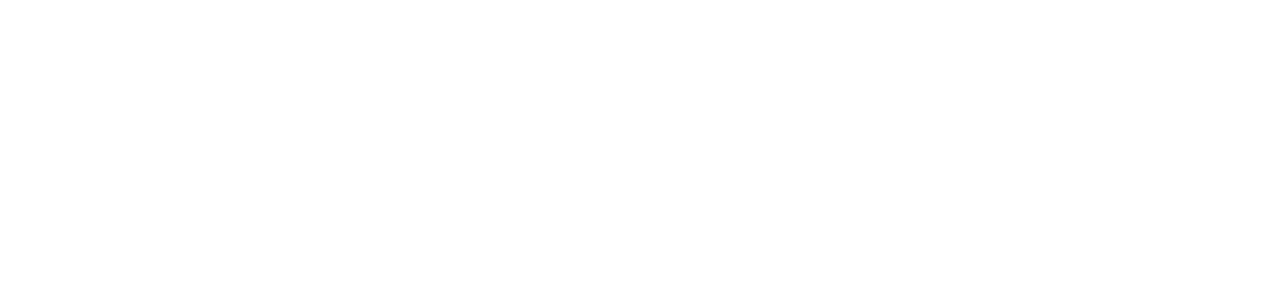
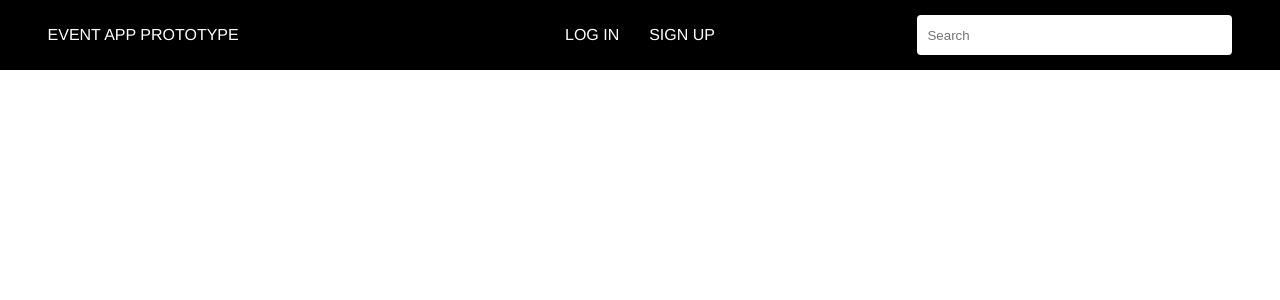
Before and after one commit to verrr/React-App_Events, a React (Create React App) app: page /login in a window 1280 px wide. Shown: the top 300 px of the page. Built offline with nearby package versions, Linux system fonts and the light colour scheme.

Commit message:
polishing

```diff
--- a/src/App.js
+++ b/src/App.js
@@ -18,6 +18,7 @@ class App extends Component {
 
                     <Route path="/event/:id" exact component={Header}/>
                     <Route path="/event/:id" exact component={EventDetail}/>
+                    <Route path="/login" exact component={Header}/>
                     <Route path="/signup" exact component={Header}/>
                     <Route path="/signup" exact component={ContactData}/>
 
--- a/src/Containers/FeaturedEvents.js
+++ b/src/Containers/FeaturedEvents.js
@@ -36,6 +36,7 @@ class FeaturedEvents extends Component {
 
         return (
             <section className="FeaturedEvents">
+
                 {events}
             </section>
         );
--- a/src/Containers/Header.js
+++ b/src/Containers/Header.js
@@ -1,12 +1,13 @@
 import React, {Component} from 'react';
 import Navigation from '../Components/Navigation/Navigation';
 import Search from '../Components/Search/Search';
+import {Link} from 'react-router-dom';
 
 class Header extends Component {
     render() {
         return (
             <header className="App-header">
-                <p className='App-title'>Event app prototype</p>
+                <Link to="/" className='App-title'>Event app prototype</Link>
                 <Navigation/>
                 <Search/>
             </header>
--- a/src/Containers/MainEventList.js
+++ b/src/Containers/MainEventList.js
@@ -7,7 +7,9 @@ class MainEventList extends Component {
         return (
             <div className="App-MainEventList">
                 <h1 style={{marginBottom: '30px'}}>Join our events</h1>
+                <h3>Featured Events</h3>
                 <FeaturedEvents/>
+                <h3>All events</h3>
                 <DefaultEvents/>
             </div>
         );
```
